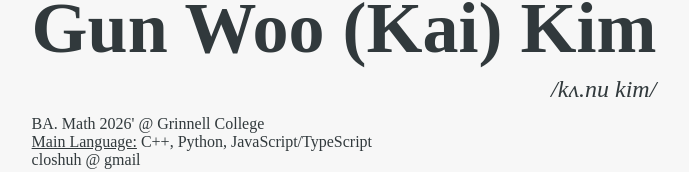
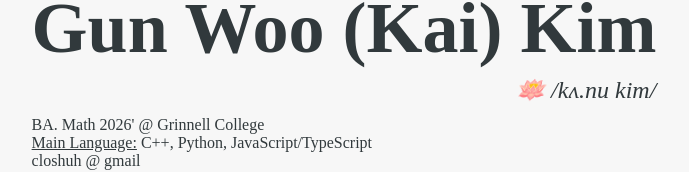
Before and after one commit to Quinsh/gunwookim, a React (Create React App) app: page / in a window 1280 px wide. Shown: the part 456-628 px from the top of the page, without its empty margins (296-985 px from the left). Built offline with nearby package versions, Linux system fonts and the light colour scheme; a web font is replaced by a local one.

Commit message:
add lotus symbol

```diff
--- a/src/mainpage/Title.js
+++ b/src/mainpage/Title.js
@@ -61,7 +61,7 @@ const Title = () => {
             </div>
             <Margin size={1}/>
             <h1 className={styles.name}>Gun Woo (Kai) Kim</h1>
-            <div className={styles.pronunciation}>/kʌ.nu kim/</div>
+            <div className={styles.pronunciation}>🪷 /kʌ.nu kim/</div>
 
             <p className={styles.descriptions}>BA. Math 2026' @ Grinnell College</p>
 
```
